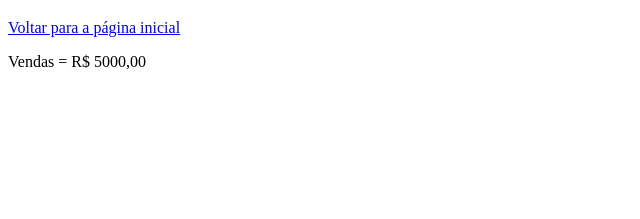
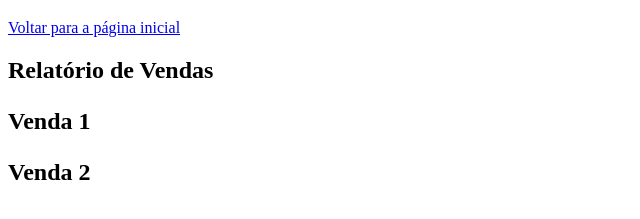
Before and after one commit to AYRESRIO/aulagithub, a plain HTML site: page vendas.html in a window 1280 px wide. Shown: the part 61-280 px from the top of the page, without its empty margins (0-640 px from the left). Drawn offline with Linux system fonts and the light colour scheme.

Commit message:
exclusão de vendas e adição venda 1 e venda 2

```diff
--- a/vendas.html
+++ b/vendas.html
@@ -9,6 +9,13 @@
 <body>
  <h1>Página de Vendas</h1>
  <a href="index.html">Voltar para a página inicial</a>
- <p>Vendas = R$ 5000,00</p>
+ <h2> Relatório de Vendas
+     <p>
+         Venda 1
+     </p>
+     <p>
+         Venda 2
+     </p>
+ </h2>
 </body>
 </html>
```
